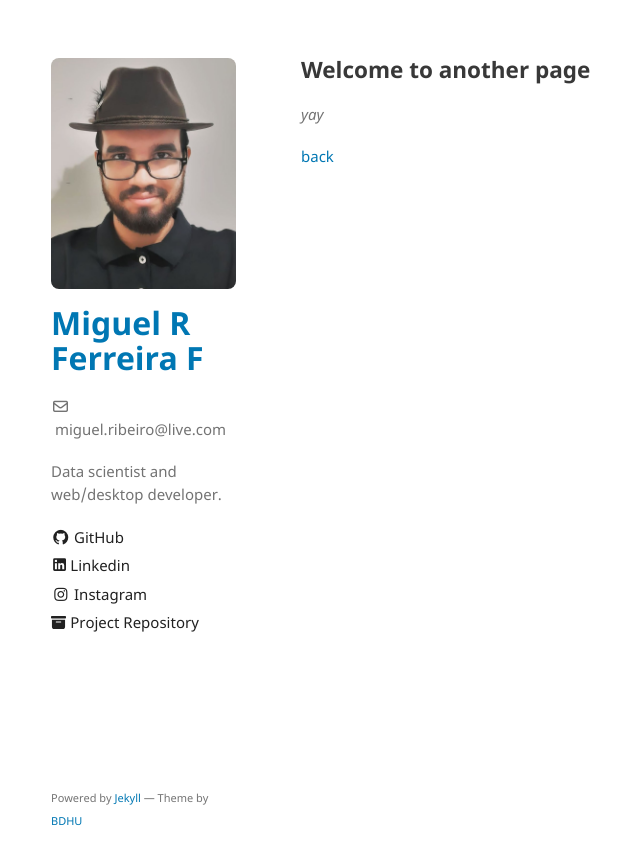
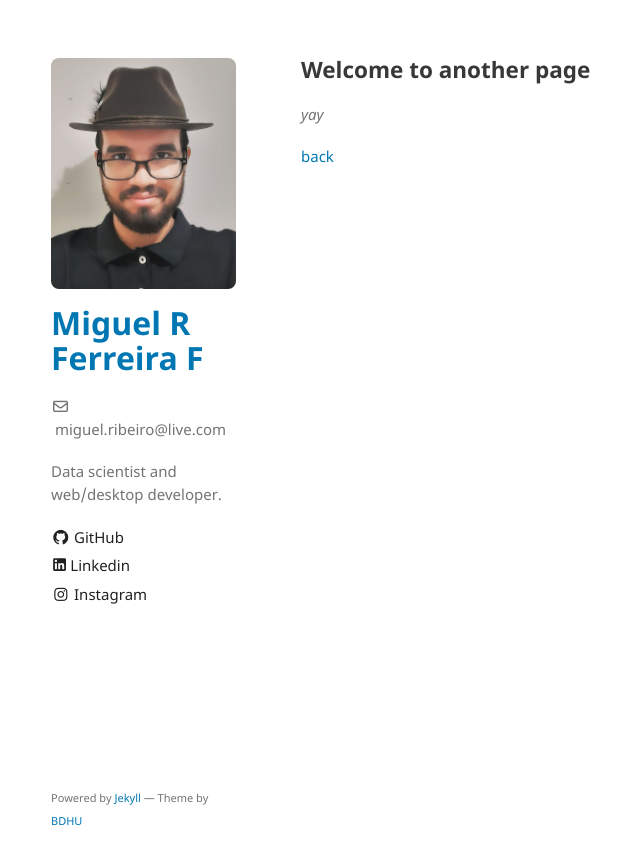
Before and after one commit to miguelrferreiraf/miguelrferreiraf.github.io, a Jekyll site: the page built from another-page.md, in a window 1280 px wide. Shown: the top 865 px of the page, without its empty margins (159-799 px from the left). Built offline with Jekyll 4.4.1, drawn with Linux system fonts in a browser that asks for light colours; our own code applies the rules of GitHub Pages for plain Markdown files.

Commit message:
Update _config.yml

```diff
--- a/_config.yml
+++ b/_config.yml
@@ -23,9 +23,6 @@ sidebar:
   - name: Instagram
     icon: <i class="fa-brands fa-instagram"></i>
     link: https://www.bodunhu.com/blog/
-  - name: Project Repository
-    icon: <svg xmlns="http://www.w3.org/2000/svg" aria-hidden="true" role="img" style="vertical-align:-0.125em;" width="1em" height="1em" preserveAspectRatio="xMidYMid meet" viewBox="0 0 16 16"><g fill="currentColor"><path d="M12.643 15C13.979 15 15 13.845 15 12.5V5H1v7.5C1 13.845 2.021 15 3.357 15h9.286zM5.5 7h5a.5.5 0 0 1 0 1h-5a.5.5 0 0 1 0-1zM.8 1a.8.8 0 0 0-.8.8V3a.8.8 0 0 0 .8.8h14.4A.8.8 0 0 0 16 3V1.8a.8.8 0 0 0-.8-.8H.8z"/></g></svg>
-    link: https://github.com/BDHU/minimalist
 
 # https://github.com/github/pages-gem/issues/399#issuecomment-301827749
 # When running locally, we run into the following error —
```
